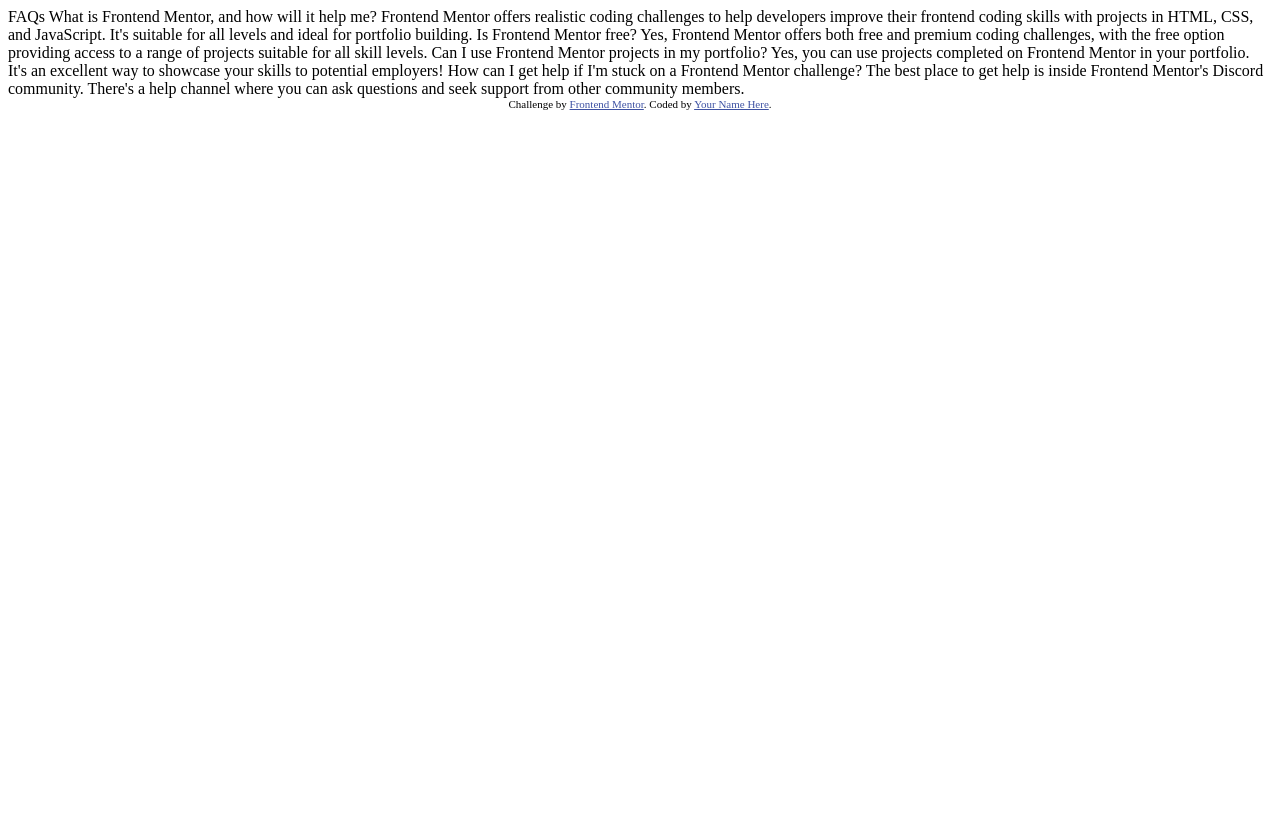
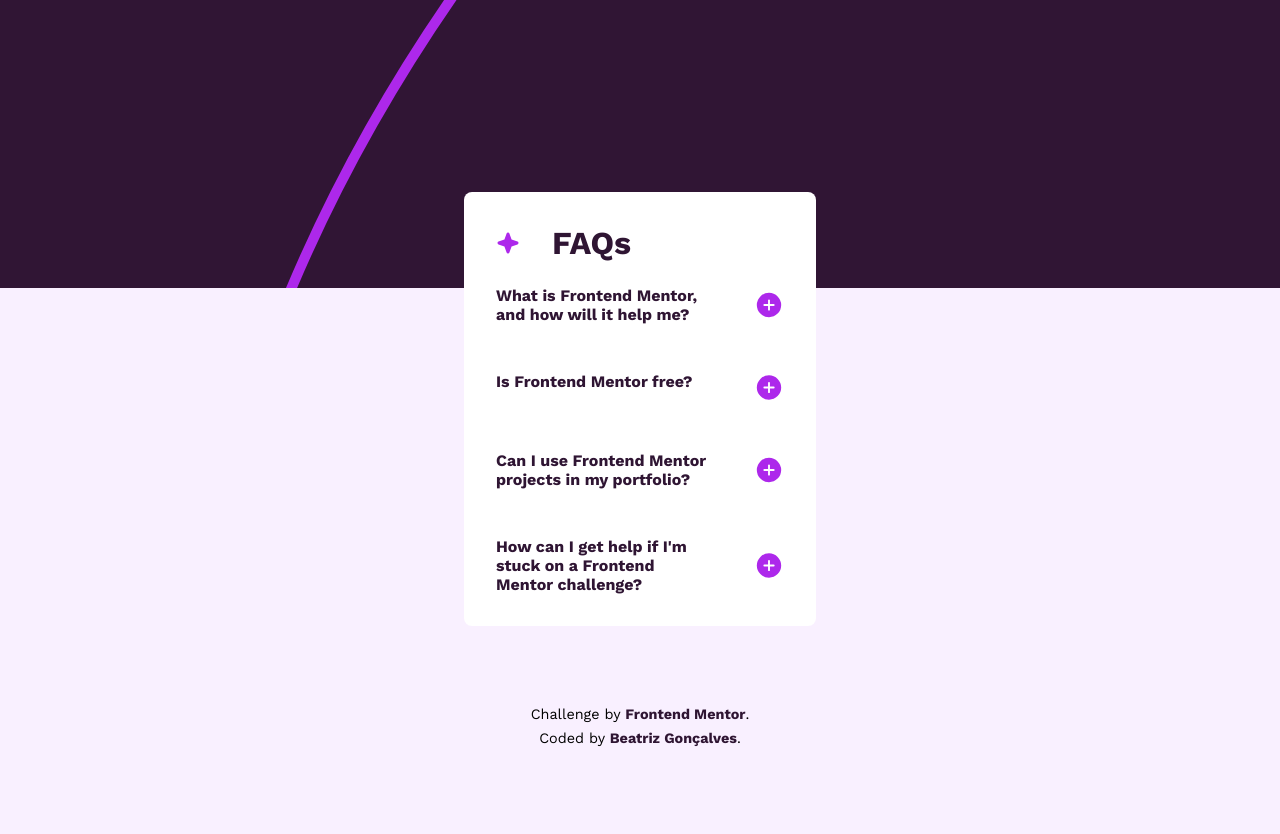
Before and after one commit to beatrizvsgoncalves/faq-accordion-main, a plain HTML site: page index.html in a window 1280 px wide. Before the commit the page ends 800 px from the top, so only its background shows below. Drawn offline with Linux system fonts and the light colour scheme.

Commit message:
Finalização do HTML e CSS

```diff
--- a/index.html
+++ b/index.html
@@ -2,47 +2,76 @@
 <html lang="en">
 <head>
   <meta charset="UTF-8">
-  <meta name="viewport" content="width=device-width, initial-scale=1.0"> <!-- displays site properly based on user's device -->
+  <meta name="viewport" content="width=device-width, initial-scale=1.0">
 
   <link rel="icon" type="image/png" sizes="32x32" href="./assets/images/favicon-32x32.png">
 
+  <link rel="stylesheet" href="./styles/style.css">
+  <link rel="stylesheet" href="./styles/media-queries.css">
+
   <title>Frontend Mentor | FAQ accordion</title>
 
-  <!-- Feel free to remove these styles or customise in your own stylesheet 👍 -->
-  <style>
-    .attribution { font-size: 11px; text-align: center; }
-    .attribution a { color: hsl(228, 45%, 44%); }
-  </style>
 </head>
 <body>
+  <header></header>
+  <main>
+    <div>
+      <img src="./assets/images/icon-star.svg" alt="star" id="star">
+      <h1>FAQs</h1>
+    </div>
 
-  FAQs
-
-  What is Frontend Mentor, and how will it help me?
-
+    <section>
+      <div>
+        <h2>What is Frontend Mentor, and how will it help me?</h2>
+        <img src="./assets/images/icon-plus.svg" alt="plus" id="question1">
+      </div>
+      <p id="p-question1">
         Frontend Mentor offers realistic coding challenges to help developers improve their
         frontend coding skills with projects in HTML, CSS, and JavaScript. It's suitable for
         all levels and ideal for portfolio building.
+      </p>
+    </section>
 
-  Is Frontend Mentor free?
-
+    <section>
+      <div>
+        <h2>Is Frontend Mentor free?</h2>
+        <img src="./assets/images/icon-plus.svg" alt="plus" id="question2">
+      </div>
+      <p id="p-question2">
         Yes, Frontend Mentor offers both free and premium coding challenges, with the free
         option providing access to a range of projects suitable for all skill levels.
+      </p>
+    </section>
 
-  Can I use Frontend Mentor projects in my portfolio?
-
+    <section>
+      <div>
+        <h2>Can I use Frontend Mentor projects in my portfolio?</h2>
+        <img src="./assets/images/icon-plus.svg" alt="plus" id="question3">
+      </div>
+      <p id="p-question3">
         Yes, you can use projects completed on Frontend Mentor in your portfolio. It's an excellent
         way to showcase your skills to potential employers!
+      </p>
+    </section>
 
-  How can I get help if I'm stuck on a Frontend Mentor challenge?
-
+    <section>
+      <div>
+        <h2>How can I get help if I'm stuck on a Frontend Mentor challenge?</h2>
+        <img src="./assets/images/icon-plus.svg" alt="plus" id="question4">
+      </div>
+      <p id="p-question4">
         The best place to get help is inside Frontend Mentor's Discord community. There's a help
         channel where you can ask questions and seek support from other community members.
-
-
-  <div class="attribution">
+      </p>
+    </section>
+  </main>
+  <footer>
+    <p>
       Challenge by <a href="https://www.frontendmentor.io?ref=challenge" target="_blank">Frontend Mentor</a>.
-    Coded by <a href="#">Your Name Here</a>.
-  </div>
+    </p>
+    <p>
+      Coded by <a href="https://www.linkedin.com/in/beatriz-vs-goncalves/">Beatriz Gonçalves</a>.
+    </p>
+  </footer>
 </body>
 </html>
--- /dev/null
+++ b/styles/style.css
@@ -0,0 +1,103 @@
+* {
+    margin: 0;
+    padding: 0;
+    box-sizing: border-box;
+}
+
+:root {
+    --white: hsl(0, 0%, 100%);
+    --light-pink:hsl(275, 100%, 97%);
+    --grayish-purple: hsl(292, 16%, 49%);
+    --dark-purple: hsl(292, 42%, 14%);
+}
+
+@font-face {
+    font-family: "Work Sans";
+    src: url("../assets/fonts/WorkSans-VariableFont_wght.ttf");
+}
+
+body {
+    background-color: var(--light-pink);
+    font: 16px "Work Sans", sans serif;
+    height: 100vh;
+    width: 100vw;
+}
+
+header {
+    background: var(--light-pink) url("../assets/images/background-pattern-mobile.svg") center/cover no-repeat fixed;
+    height: 18rem;
+    width: 100%;
+}
+
+main {
+    background-color: var(--white);
+    border-radius: .5rem;
+    display: flex;
+    flex-direction: column;
+    margin: -6rem auto 0 auto;
+    padding: 2rem;
+    width: 22rem;
+}
+
+main div {
+    display: flex;
+    flex-direction: row;
+}
+
+img#star {
+    width: 1.5rem;
+}
+
+main h1 {
+    color: var(--dark-purple);
+    font-weight: 700;
+    padding-left: 2rem;
+}
+
+section {
+    padding: 1.5rem 0;
+}
+
+section:last-of-type {
+    padding-bottom: 0 ;
+}
+
+section div {
+    justify-content: space-between;
+}
+
+main h2 {
+    color: var(--dark-purple);
+    font-size: 1em;
+    font-weight: 700;
+    padding-right: 3rem;
+}
+
+main h2:hover {
+    color: var(--grayish-purple)
+}
+
+main p {
+    color: var(--grayish-purple);
+    display: none;
+    font-size: .91em;
+    font-weight: 400;
+    line-height: 1.5em;
+    padding-top: 1.8rem;
+}
+
+footer {
+    font: .9em "Work Sans";
+    padding: 5rem;
+    text-align: center;
+}
+
+footer a {
+    color: var(--dark-purple);
+    font-weight: 700;
+    text-decoration: none;
+}
+
+footer p {
+    padding-bottom: .5rem;
+}
```
Also changed, not shown: styles/media-queries.css (added). Lines whose indentation alone changed are shown as unchanged.
